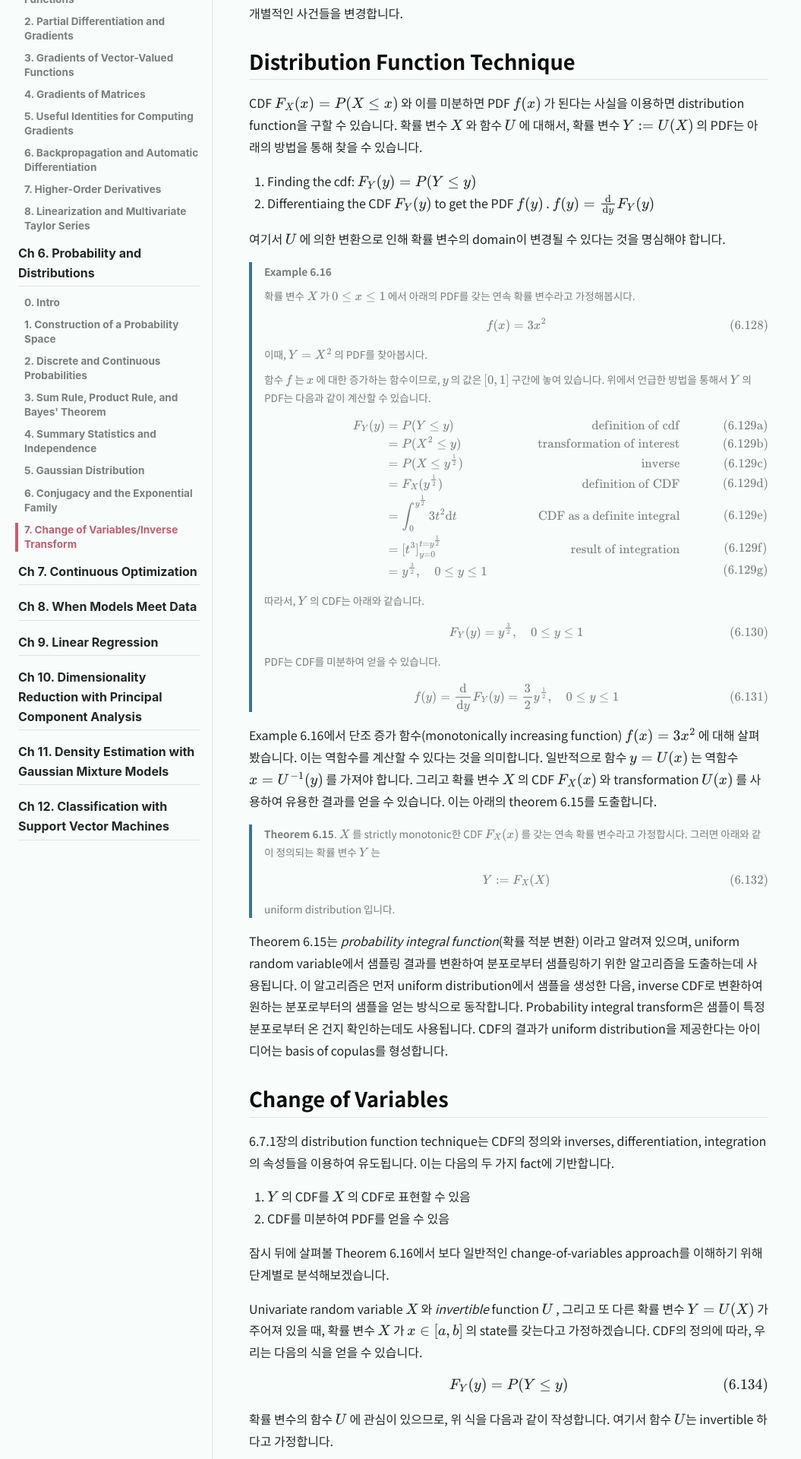
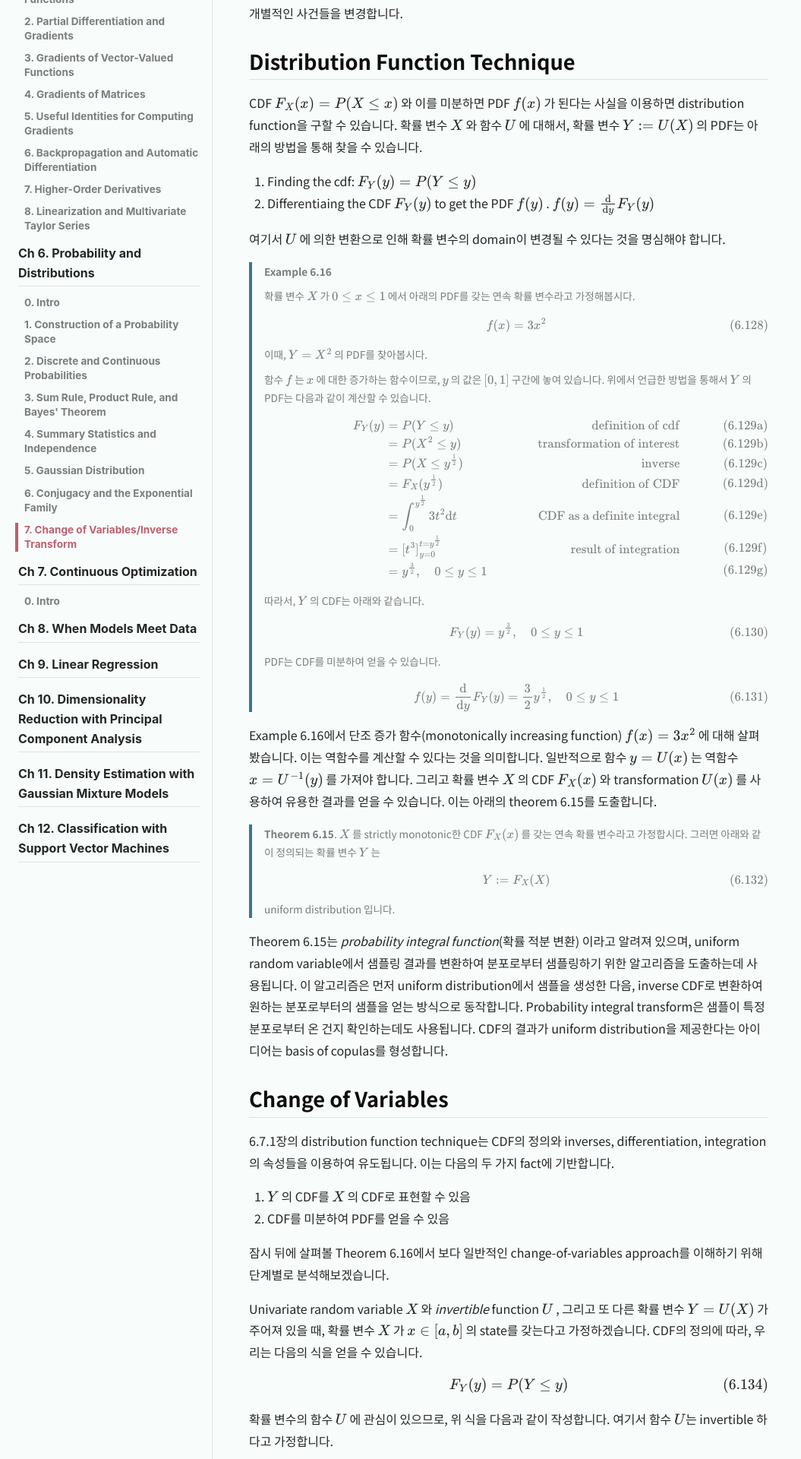
Before and after one commit to junstar92/mml-study-note, a Jekyll site: the page built from _posts/2022-08-05-ch6-7.md, in a window 1280 px wide. Shown: the part 1219-3139 px from the top of the page at 76% size, without its empty margins (0-1055 px from the left). Built offline with Jekyll 4.4.1, drawn with Linux system fonts in a browser that asks for light colours; nearby versions of some CDN libraries; formulas are drawn with MathJax 3.

Commit message:
update navigation to add ch7 Intro

```diff
--- a/_data/navigation.yml
+++ b/_data/navigation.yml
@@ -181,6 +181,8 @@ docs-en:
 
   - title:      Ch 7. Continuous Optimization
     children:
+      - title: 0. Intro
+        url: /2022/08/07/ch7-0.html
 
   - title:      Ch 8. When Models Meet Data
     children:
```
